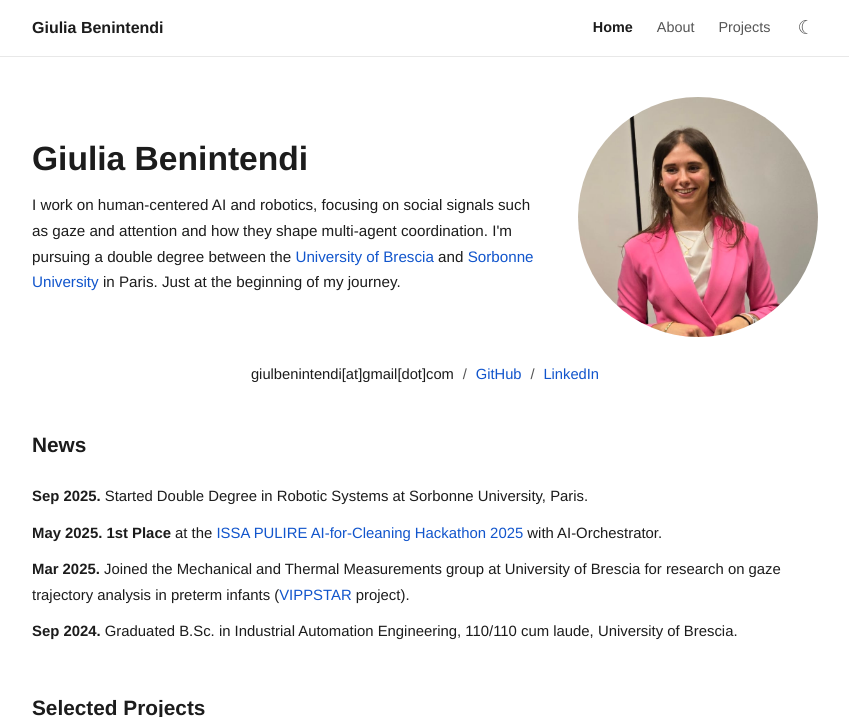
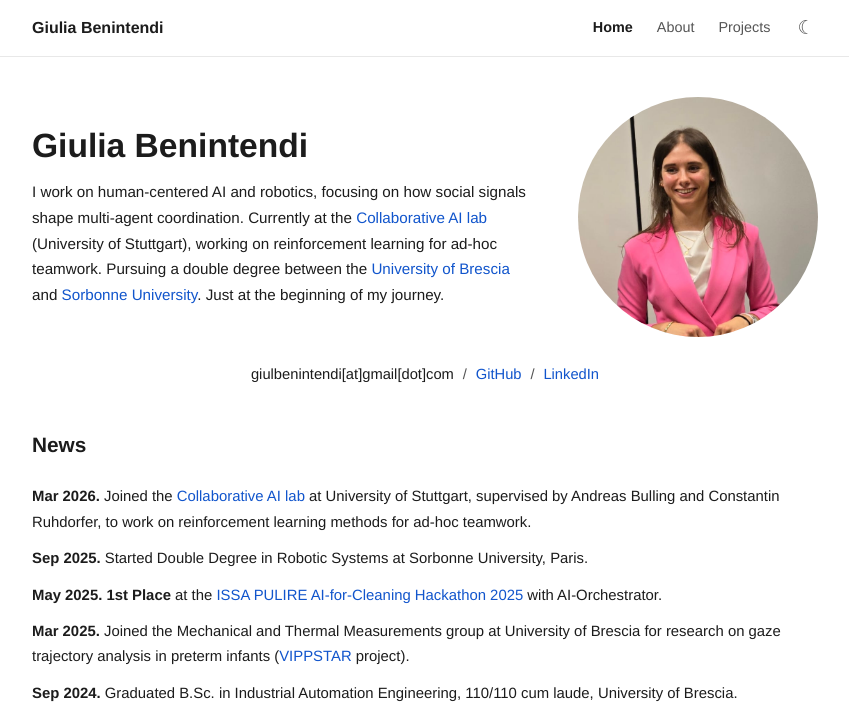
Before and after one commit to giuliabenintendi/giuliabenintendi.github.io, a Jekyll site: the page built from index.html, in a window 1280 px wide and 900 px high, cut to the strip 0-717 px from the top of the window. Shown: the whole strip, without its empty margins (215-1064 px from the left). Built offline with Jekyll 4.4.1, drawn with Linux system fonts in a browser that asks for light colours.

Commit message:
add collaborative AI lab to profile and news
Co-Authored-By: Claude Opus 4.6 <noreply@anthropic.com>

```diff
--- a/index.html
+++ b/index.html
@@ -8,10 +8,11 @@ title: Giulia Benintendi
   <div class="hero-text">
     <h1>Giulia Benintendi</h1>
     <p class="tagline">
-      I work on human-centered AI and robotics, focusing on social signals such as gaze and attention
-      and how they shape multi-agent coordination. I'm pursuing a double degree between the
-      <a href="https://www.unibs.it" target="_blank">University of Brescia</a> and
-      <a href="https://www.sorbonne-universite.fr" target="_blank">Sorbonne University</a> in Paris.
+      I work on human-centered AI and robotics, focusing on how social signals shape multi-agent
+      coordination. Currently at the <a href="https://www.collaborative-ai.org/" target="_blank">Collaborative AI lab</a>
+      (University of Stuttgart), working on reinforcement learning for ad-hoc teamwork. Pursuing a
+      double degree between the <a href="https://www.unibs.it" target="_blank">University of Brescia</a> and
+      <a href="https://www.sorbonne-universite.fr" target="_blank">Sorbonne University</a>.
       Just at the beginning of my journey.
     </p>
   </div>
@@ -27,6 +28,9 @@ title: Giulia Benintendi
 
 <h2 class="section-title">News</h2>
 <ul class="news-list">
+  <li class="news-item">
+    <span class="news-date">Mar 2026.</span> Joined the <a href="https://www.collaborative-ai.org/" target="_blank">Collaborative AI lab</a> at University of Stuttgart, supervised by Andreas Bulling and Constantin Ruhdorfer, to work on reinforcement learning methods for ad-hoc teamwork.
+  </li>
   <li class="news-item">
     <span class="news-date">Sep 2025.</span> Started Double Degree in Robotic Systems at Sorbonne University, Paris.
   </li>
```
Also changed, not shown: about.md (+2 -8 lines).
